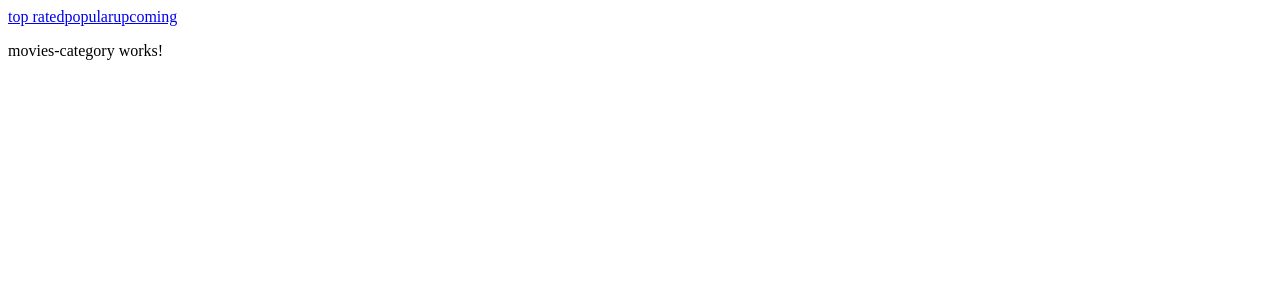
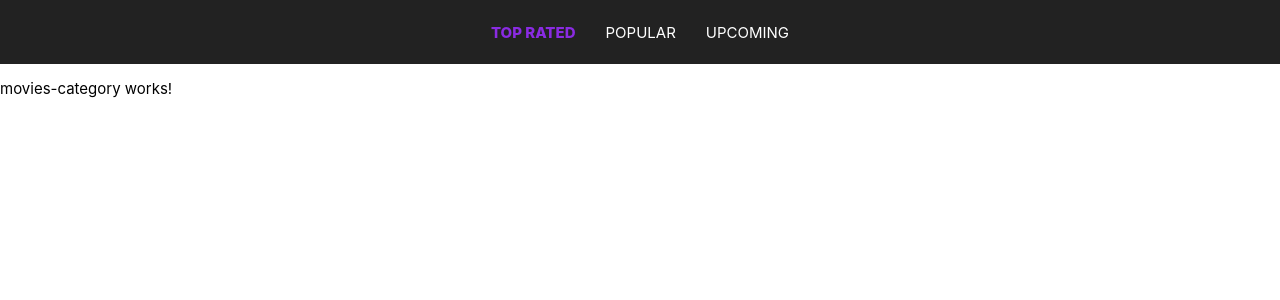
Before and after one commit to GeeksHubsAcademy/angular-movies-alicante, an Angular app: page /movies/top_rated in a window 1280 px wide. Shown: the top 300 px of the page. Built offline with nearby package versions, Linux system fonts and the light colour scheme.

Commit message:
navigation styled

```diff
--- a/src/app/navigation/navigation.component.scss
+++ b/src/app/navigation/navigation.component.scss
@@ -0,0 +1,18 @@
+nav {
+  padding: 1.5em;
+  background: #222;
+  display: flex;
+  justify-content: center;
+
+  a {
+    color: white;
+    text-decoration: none;
+    text-transform: uppercase;
+    margin: 0 1em;
+  }
+  .active {
+    color: blueviolet;
+    font-weight: 800;
+    cursor: default;
+  }
+}
--- a/src/styles.scss
+++ b/src/styles.scss
@@ -1 +1,15 @@
 /* You can add global styles to this file, and also import other style files */
+
+body {
+  margin:0;
+
+}
+
+html {
+  font-size: 15px;
+  font-family: -apple-system, BlinkMacSystemFont, 'Segoe UI', Roboto, Oxygen, Ubuntu, Cantarell, 'Open Sans', 'Helvetica Neue', sans-serif;
+}
+
+* {
+  box-sizing: border-box;
+}
```
